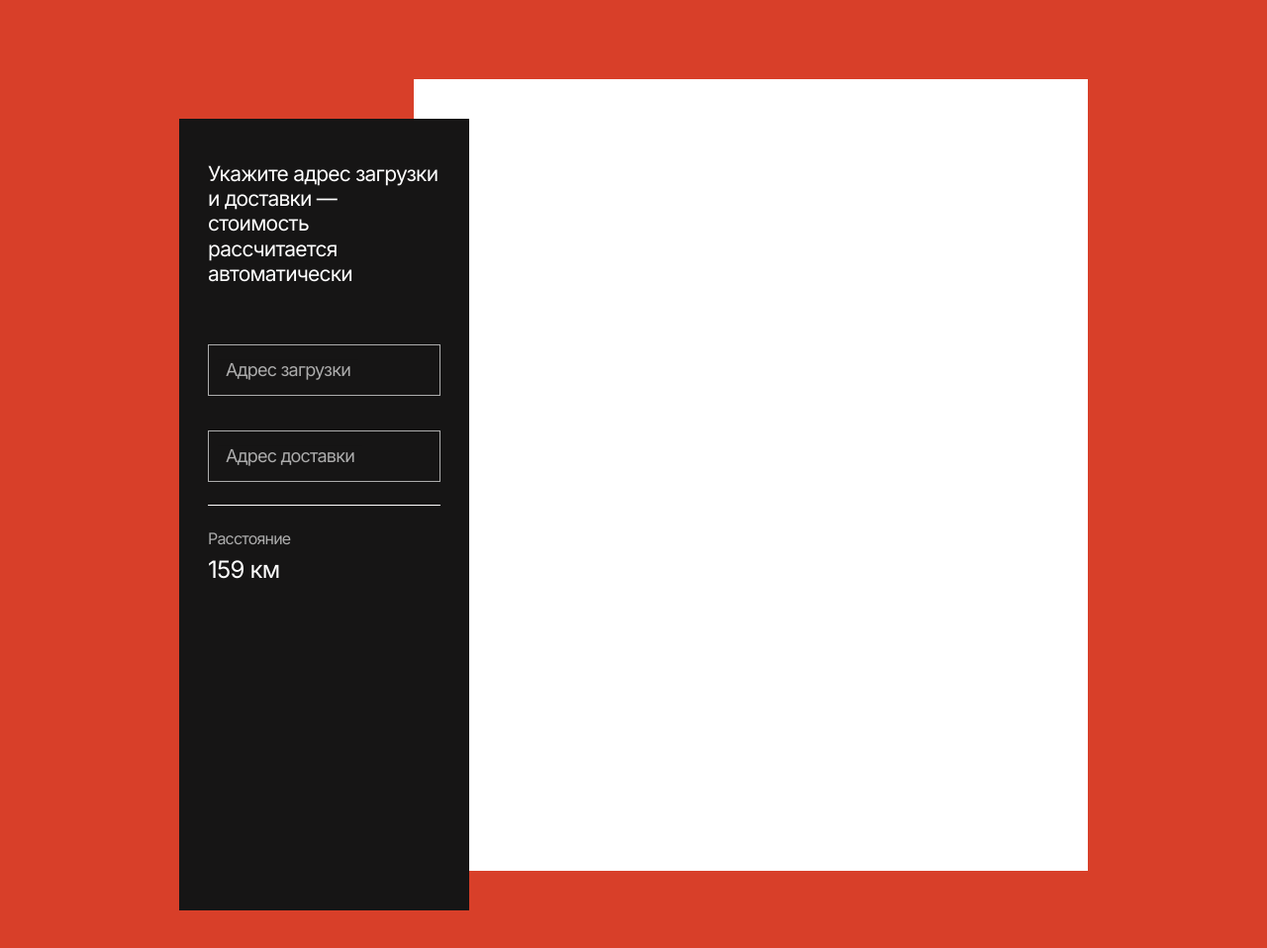
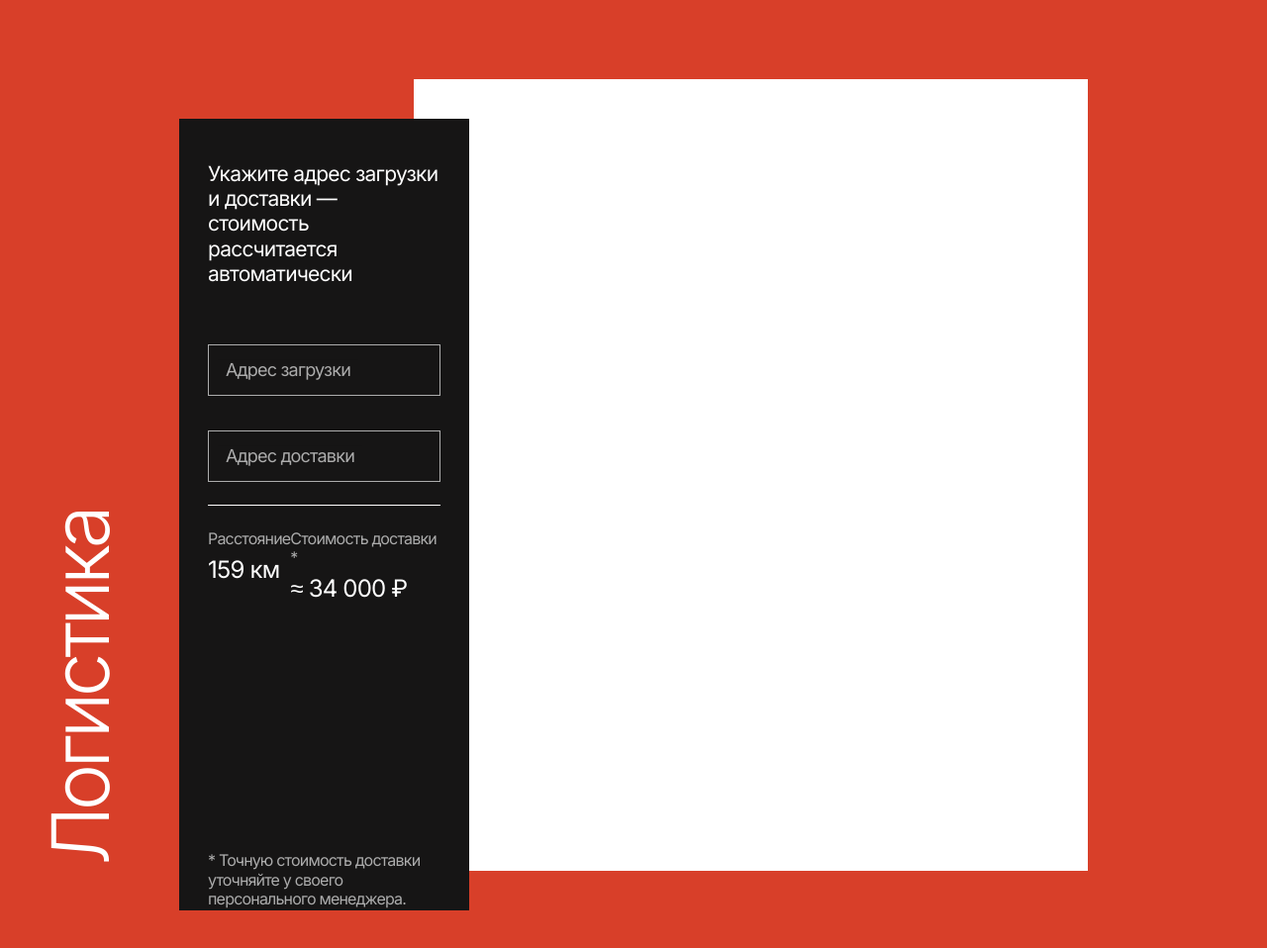
Before and after one commit to elmir-web/sit-gbi-logistics, a plain HTML site: page index.html in a window 1280 px wide. Shown: the whole page at 99% size. Drawn offline with Linux system fonts and the light colour scheme.

Commit message:
завершена desktop верстка черного блока

```diff
--- a/index.html
+++ b/index.html
@@ -9,6 +9,8 @@
   </head>
   <body>
     <div class="logistics-block">
+      <div class="logistics-block__title">Логистика</div>
+
       <div class="couting-map-wrapper">
         <div class="couting-price">
           <p>
@@ -48,11 +50,22 @@
                 <span class="delivery-results__distance-title">Расстояние</span>
                 <span class="delivery-results__distance-value">159 км</span>
               </div>
-              <!--  -->
+
+              <div class="delivery-results__toprowright">
+                <span class="delivery-results__price-title"
+                  >Стоимость доставки *</span
+                >
+                <span class="delivery-results__price-value">≈ 34 000 ₽</span>
+              </div>
             </div>
-            <!--  -->
+
+            <p class="delivery-results__bottomrow">
+              * Точную стоимость доставки уточняйте у своего персонального
+              менеджера.
+            </p>
           </div>
         </div>
+
         <div class="couting-map"></div>
       </div>
     </div>
--- a/scss/style.scss
+++ b/scss/style.scss
@@ -21,6 +21,25 @@ body {
   align-items: center;
 
   background-color: #d83f29;
+
+  position: relative;
+
+  &__title {
+    position: absolute;
+    left: 41px;
+    top: 515px;
+    writing-mode: vertical-rl;
+    transform: scale(-1);
+
+    font-style: normal;
+    font-weight: 300;
+    font-size: 80px;
+    line-height: 100%;
+
+    letter-spacing: -4.8px;
+
+    color: #ffffff;
+  }
 
   .couting-map-wrapper {
     width: 71.77083333333333%;
@@ -166,7 +185,16 @@ body {
         margin-right: auto;
         margin-top: 24px;
 
+        display: flex;
+        flex-direction: column;
+        justify-content: space-between;
+
         &__toprow {
+          display: flex;
+          justify-content: space-between;
+        }
+
+        &__bottomrow {
         }
 
         &__distance-title {
@@ -195,6 +223,43 @@ body {
 
           color: #ffffff;
         }
+
+        &__price-title {
+          display: block;
+          font-style: normal;
+          font-weight: 400;
+          font-size: 16px;
+          line-height: 120%;
+
+          letter-spacing: -0.8px;
+
+          color: #acacac;
+        }
+
+        &__price-value {
+          margin-top: 8px;
+          display: block;
+          font-style: normal;
+          font-weight: 400;
+          font-size: 24px;
+          line-height: 120%;
+
+          letter-spacing: -0.8px;
+
+          color: #ffffff;
+        }
+
+        &__bottomrow {
+          width: 100%;
+          font-style: normal;
+          font-weight: 400;
+          font-size: 16px;
+          line-height: 120%;
+
+          letter-spacing: -0.8px;
+
+          color: #acacac;
+        }
       }
     }
 
```
Also changed, not shown: css/style.css.
